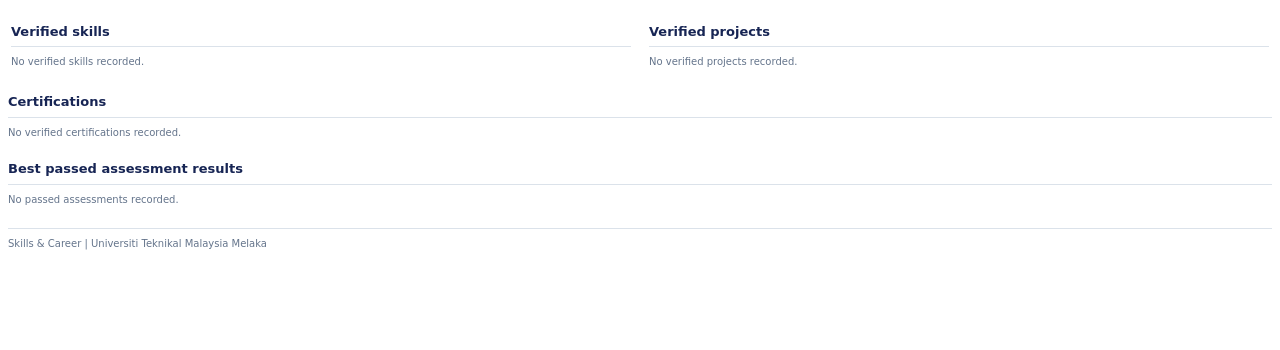
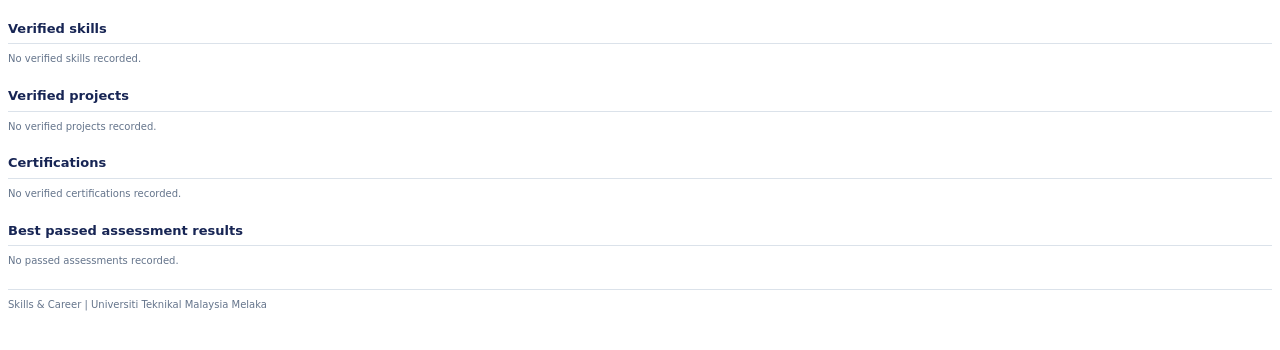
Before and after one commit to brianel1/DigitalPassport, a Laravel app: template backend/resources/views/passport/digital.blade.php in a window 1280 px wide. Shown: the part 85-435 px from the top of the page. Run offline with Laravel 12, Linux system fonts and the light colour scheme; the template is opened without the code that fills it, so the values that code supplies are empty.

Commit message:
pdf ade 3 page kosong sekrang tak de dah

```diff
--- a/backend/resources/views/passport/digital.blade.php
+++ b/backend/resources/views/passport/digital.blade.php
@@ -11,9 +11,8 @@
         h1 { margin: 5px 0 0; font-size: 24px; }
         h2 { border-bottom: 1px solid #dbe2ea; color: #172554; font-size: 13px; margin: 20px 0 8px; padding-bottom: 5px; }
         .muted { color: #64748b; }
-        .grid { width: 100%; }
-        .grid td { vertical-align: top; width: 50%; }
-        .item { border: 1px solid #dbe2ea; margin-bottom: 7px; padding: 8px; }
+        h2 { page-break-after: avoid; }
+        .item { border: 1px solid #dbe2ea; margin-bottom: 7px; padding: 8px; page-break-inside: avoid; }
         .item strong { color: #172554; }
         .score { color: #1d4ed8; float: right; font-size: 14px; font-weight: bold; }
         .footer { border-top: 1px solid #dbe2ea; color: #64748b; margin-top: 20px; padding-top: 8px; }
@@ -29,26 +28,20 @@
         @endif
     </div>
 
-    <table class="grid">
-        <tr>
-            <td style="padding-right: 8px;">
+    {{-- Stacked blocks instead of a two-column table: DomPDF cannot split a table row across pages, which produced blank pages for long lists. --}}
     <h2>Verified skills</h2>
     @forelse ($skills as $skill)
         <div class="item"><strong>{{ $skill->name }}</strong><span class="muted"> | {{ ucfirst($skill->proficiency) }}</span><br>{{ $skill->description }}@if($skill->reviewer)<br><span class="muted">Verified by {{ $skill->reviewer->name }} · {{ $skill->reviewed_at?->toDateString() }}</span>@endif</div>
     @empty
         <div class="muted">No verified skills recorded.</div>
     @endforelse
-            </td>
-            <td style="padding-left: 8px;">
+
     <h2>Verified projects</h2>
     @forelse ($projects as $project)
         <div class="item"><strong>{{ $project->title }}</strong><br>{{ $project->description }}<br><span class="muted">{{ collect($project->technologies ?? [])->join(', ') }}</span>@if($project->reviewer)<br><span class="muted">Verified by {{ $project->reviewer->name }} · {{ $project->reviewed_at?->toDateString() }}</span>@endif</div>
     @empty
         <div class="muted">No verified projects recorded.</div>
     @endforelse
-            </td>
-        </tr>
-    </table>
 
     <h2>Certifications</h2>
     @forelse ($certifications as $certification)
```
Lines whose indentation alone changed are shown as unchanged.
